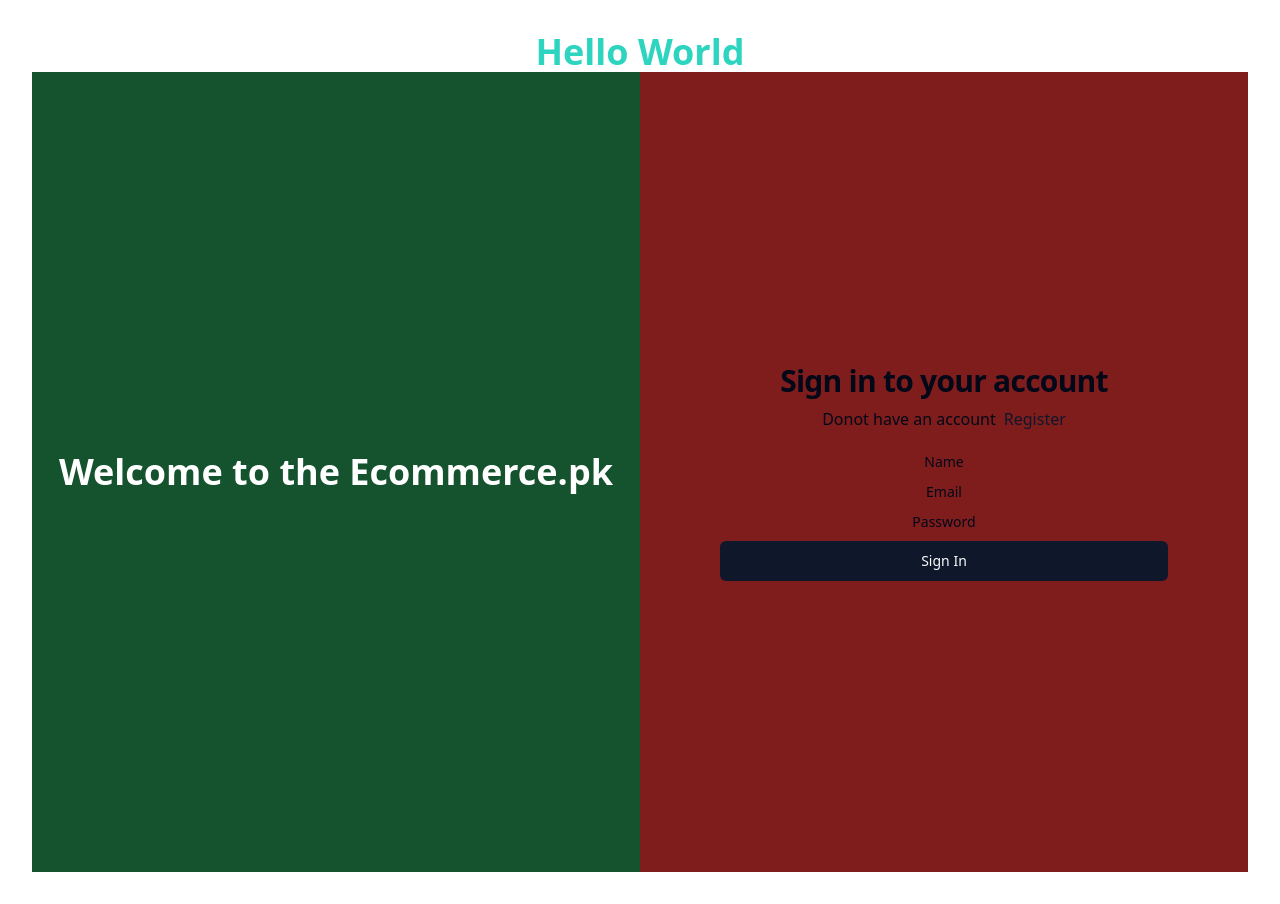
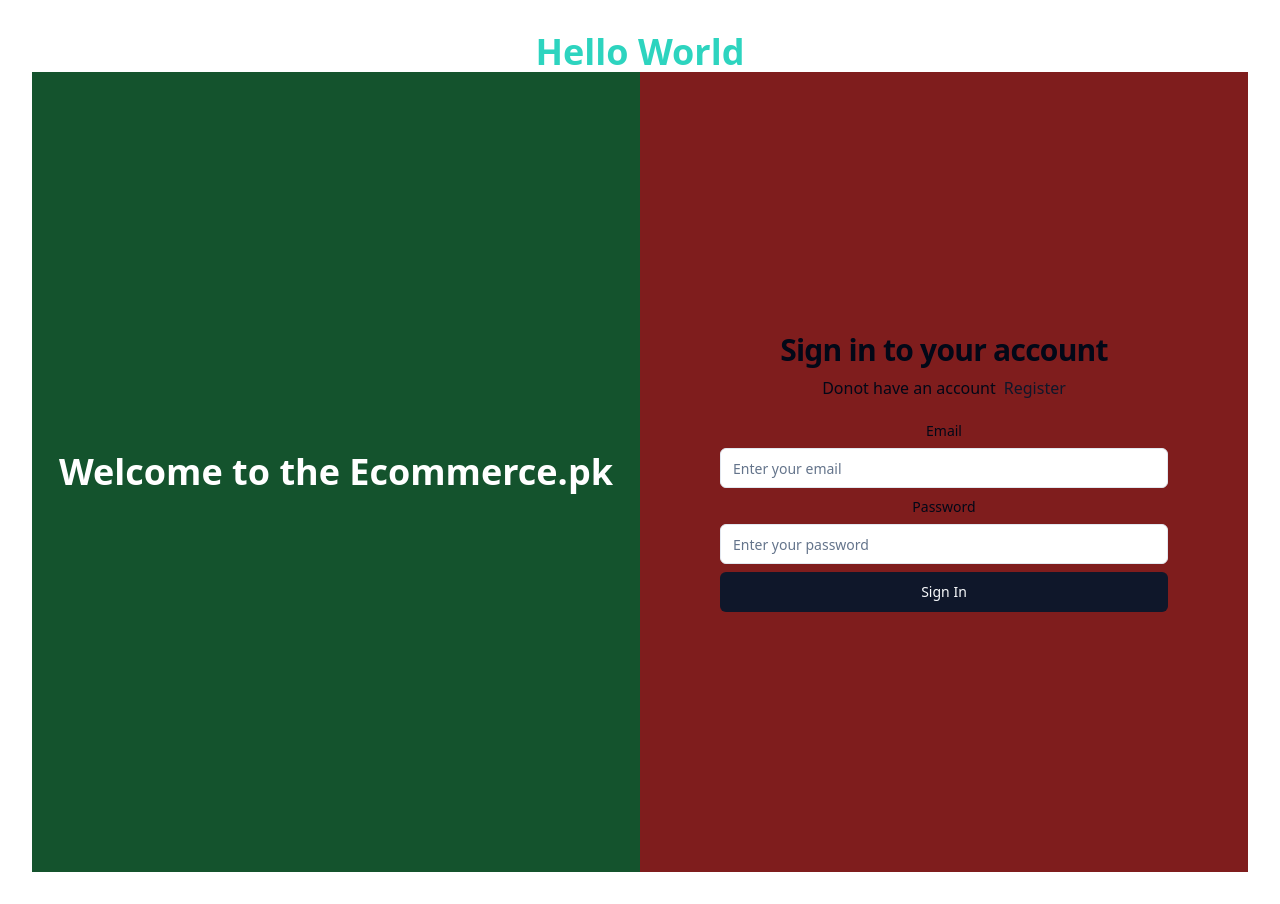
Before and after one commit to Muhammadumer2003/Ecommerce_MERN, a React (Vite) app in the folder client/: page /auth/login in a window 1280 px wide. Built offline with nearby package versions, Linux system fonts and the light colour scheme.

Commit message:
new feature added

```diff
--- a/client/src/components/common/form.jsx
+++ b/client/src/components/common/form.jsx
@@ -22,6 +22,7 @@
                     name={e.name}
                     placeholder={e.placeholder}
                     value={value}
+                    type={e.type}
                     onchange={(z)=>
                         setFormData({...formData,[e.name]:z.target.value})
                     }
@@ -59,6 +60,7 @@
                         name={e.name}
                         placeholder={e.placeholder}
                     value={value}
+                    type={e.type}
 
                     onchange={(z)=>{
                         setFormData({...formData,[e.name]:z.target.value})
@@ -67,6 +69,23 @@
                     />
                 )
                 break;
+                default:
+                    element = (
+                      <Input
+                        name={e.name}
+                        placeholder={e.placeholder}
+                        id={e.name}
+                        type={e.type}
+                        value={value}
+                        onChange={(event) =>
+                          setFormData({
+                            ...formData,
+                            [e.name]: event.target.value,
+                          })
+                        }
+                      />
+                    );
+                    break;
 
         }
 
--- a/client/src/config/index.js
+++ b/client/src/config/index.js
@@ -1,6 +1,6 @@
 
 
-const registerFormdata=[
+export const registerFormdata=[
     {
         name:'name',
         label:'Name',
@@ -31,4 +31,25 @@
     },
 ]
 
-export default registerFormdata;
+
+export const loginFormdata=[
+
+    {
+        name:'email',
+        label:'Email',
+        type:'email',
+        required:true,
+        placeholder:'Enter your email',
+        errorMessage:'Email is required',
+        pattern:'^[A-Za-z0-9]{3,16}$',
+    },
+    {
+        name:'password',
+        label:'Password',
+        type:'password',
+        required:true,
+        placeholder:'Enter your password',
+        errorMessage:'Password is required',
+        pattern:'^[A-Za-z0-9]{3,16}$',
+    },
+]
--- a/client/src/pages/auth-view/login.jsx
+++ b/client/src/pages/auth-view/login.jsx
@@ -1,14 +1,16 @@
 /* eslint-disable react/jsx-no-undef */
 import { Link } from "react-router-dom";
 import { useState } from "react";
-import registerFormdata from "../../config";
+import {loginFormdata} from "../../config";
+
 import Form from "../../components/common/form";
 const Login = () => {
     let initialFormData={
         email:'',
         password:'',
     }
-    const handleSubmit=()=>{
+    const handleSubmit=(e)=>{
+        e.preventDefault();
         console.log(formData);
     }
     const [formData, setFormData] = useState(initialFormData);
@@ -29,7 +31,7 @@
           </p>
         </div>
         <Form
-          formControl={registerFormdata}
+          formControl={loginFormdata}
           buttonText={"Sign In"}
           formData={formData}
           setFormData={setFormData}
--- a/client/src/pages/auth-view/register.jsx
+++ b/client/src/pages/auth-view/register.jsx
@@ -2,7 +2,7 @@
 
 import { Link } from "react-router-dom";
 import { useState } from "react";
-import registerFormdata from "../../config";
+import {registerFormdata} from "../../config";
 import Form from "../../components/common/form";
 const Register = () => {
     let initialFormData={
```
